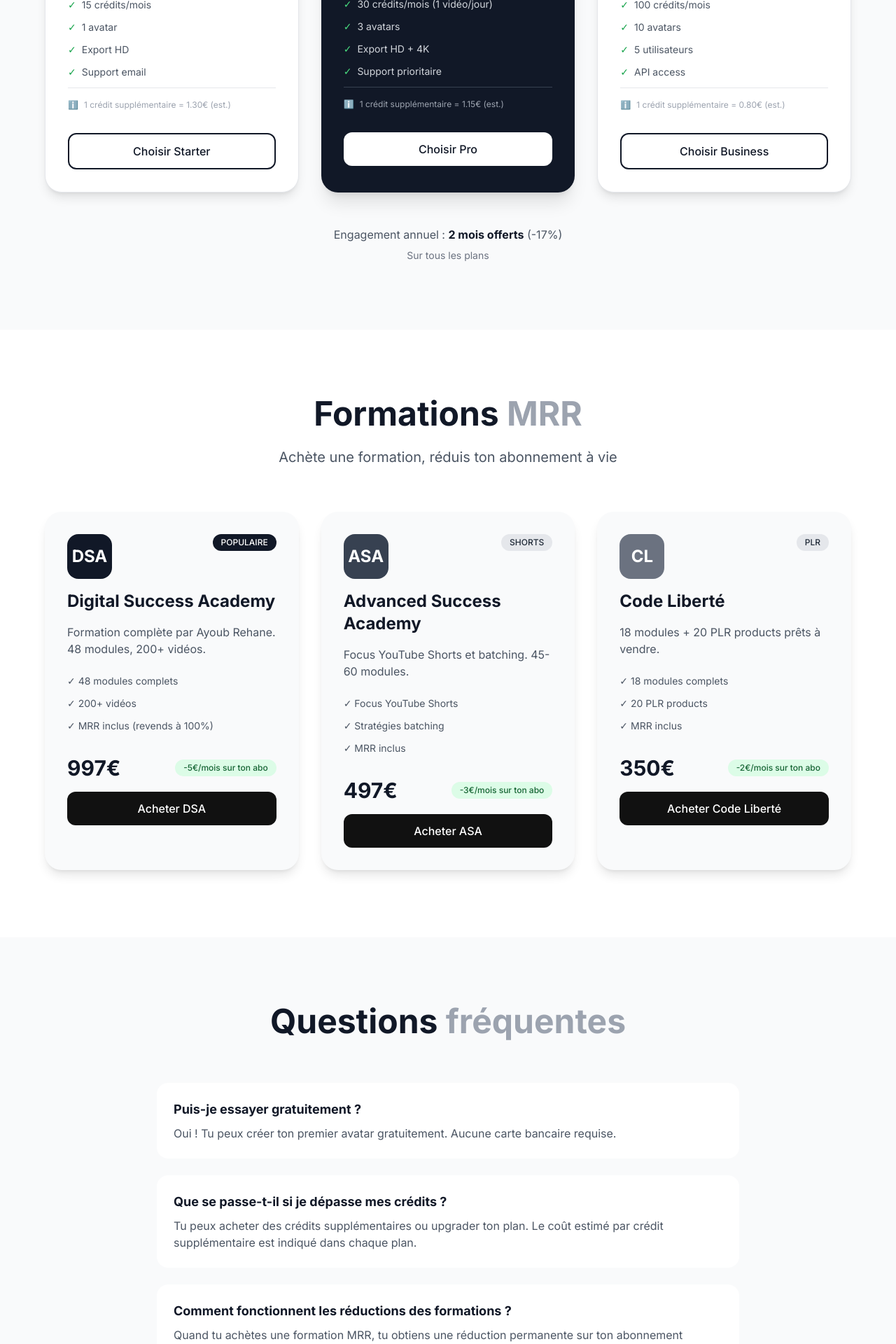
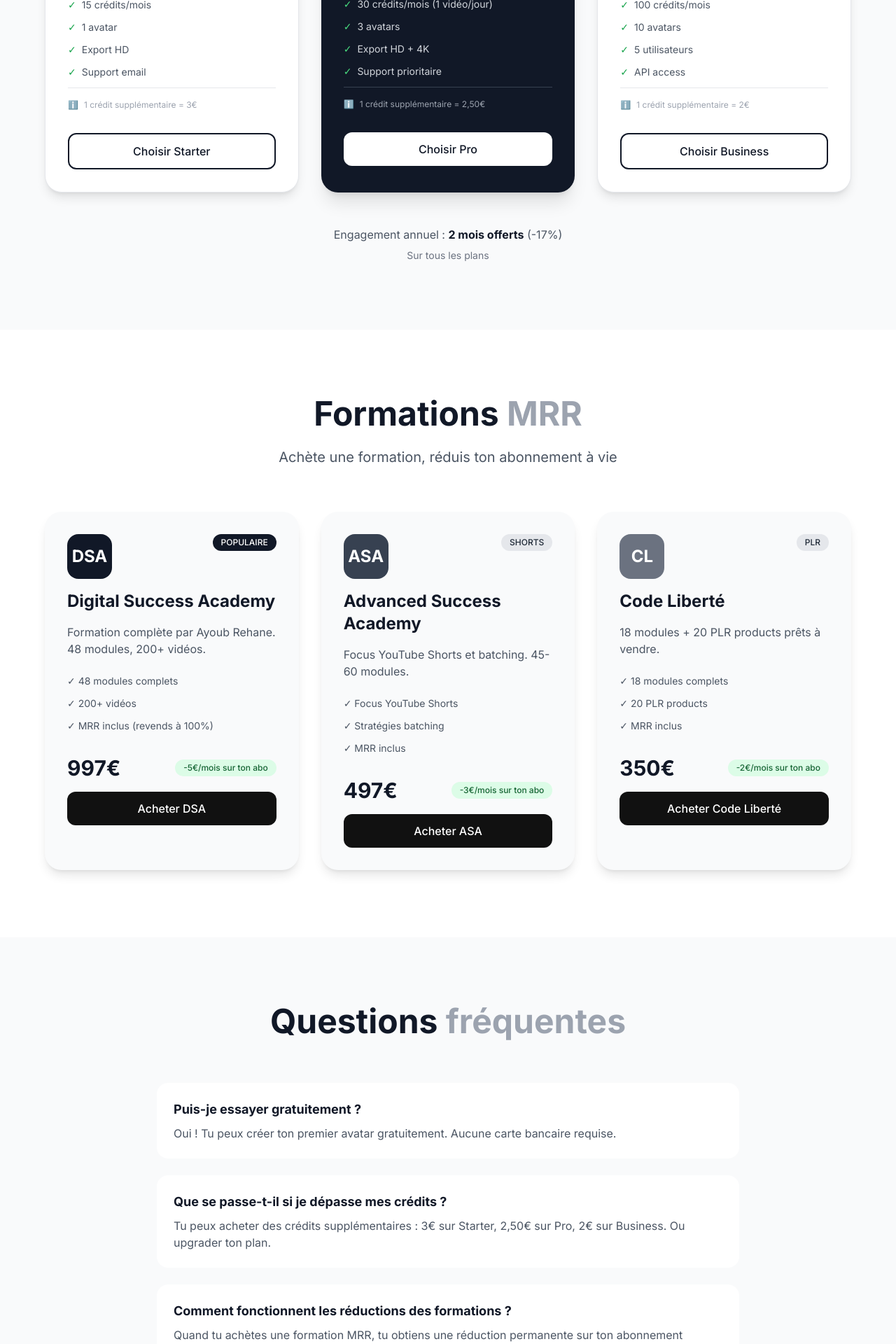
Before and after one commit to albbocco/bocco-ai, a Next.js app: page / in a window 1280 px wide. Shown: the part 2480-4400 px from the top of the page at 70% size. Built offline with nearby package versions, Linux system fonts and the light colour scheme.

Commit message:
Prix credits supplementaires: 3€ Starter, 2.50€ Pro, 2€ Business

```diff
--- a/src/app/page.tsx
+++ b/src/app/page.tsx
@@ -209,7 +209,7 @@ export default function Home() {
                 <li className="flex items-center gap-2"><span className="text-green-600">✓</span> 1 avatar</li>
                 <li className="flex items-center gap-2"><span className="text-green-600">✓</span> Export HD</li>
                 <li className="flex items-center gap-2"><span className="text-green-600">✓</span> Support email</li>
-                <li className="flex items-center gap-2 text-gray-400 text-xs mt-4 pt-4 border-t"><span>ℹ️</span> 1 crédit supplémentaire = {((starterPrice - discount) / 15 * 0.5).toFixed(2)}€ (est.)</li>
+                <li className="flex items-center gap-2 text-gray-400 text-xs mt-4 pt-4 border-t"><span>ℹ️</span> 1 crédit supplémentaire = 3€</li>
               </ul>
               <button onClick={openModal} className="w-full py-3 rounded-xl font-medium border-2 border-gray-900 text-gray-900 hover:bg-gray-900 hover:text-white transition">Choisir Starter</button>
             </div>
@@ -233,7 +233,7 @@ export default function Home() {
                 <li className="flex items-center gap-2"><span className="text-green-400">✓</span> 3 avatars</li>
                 <li className="flex items-center gap-2"><span className="text-green-400">✓</span> Export HD + 4K</li>
                 <li className="flex items-center gap-2"><span className="text-green-400">✓</span> Support prioritaire</li>
-                <li className="flex items-center gap-2 text-gray-400 text-xs mt-4 pt-4 border-t border-gray-700"><span>ℹ️</span> 1 crédit supplémentaire = {((proPrice - discount) / 30 * 0.5).toFixed(2)}€ (est.)</li>
+                <li className="flex items-center gap-2 text-gray-400 text-xs mt-4 pt-4 border-t border-gray-700"><span>ℹ️</span> 1 crédit supplémentaire = 2,50€</li>
               </ul>
               <button onClick={openModal} className="w-full bg-white text-gray-900 py-3 rounded-xl font-medium hover:bg-gray-100 transition">Choisir Pro</button>
             </div>
@@ -254,7 +254,7 @@ export default function Home() {
                 <li className="flex items-center gap-2"><span className="text-green-600">✓</span> 10 avatars</li>
                 <li className="flex items-center gap-2"><span className="text-green-600">✓</span> 5 utilisateurs</li>
                 <li className="flex items-center gap-2"><span className="text-green-600">✓</span> API access</li>
-                <li className="flex items-center gap-2 text-gray-400 text-xs mt-4 pt-4 border-t"><span>ℹ️</span> 1 crédit supplémentaire = {((businessPrice - discount) / 100 * 0.5).toFixed(2)}€ (est.)</li>
+                <li className="flex items-center gap-2 text-gray-400 text-xs mt-4 pt-4 border-t"><span>ℹ️</span> 1 crédit supplémentaire = 2€</li>
               </ul>
               <button onClick={openModal} className="w-full py-3 rounded-xl font-medium border-2 border-gray-900 text-gray-900 hover:bg-gray-900 hover:text-white transition">Choisir Business</button>
             </div>
@@ -353,7 +353,7 @@ export default function Home() {
             </div>
             <div className="bg-white rounded-2xl p-6">
               <h3 className="font-bold text-lg mb-2">Que se passe-t-il si je dépasse mes crédits ?</h3>
-              <p className="text-gray-600">Tu peux acheter des crédits supplémentaires ou upgrader ton plan. Le coût estimé par crédit supplémentaire est indiqué dans chaque plan.</p>
+              <p className="text-gray-600">Tu peux acheter des crédits supplémentaires : 3€ sur Starter, 2,50€ sur Pro, 2€ sur Business. Ou upgrader ton plan.</p>
             </div>
             <div className="bg-white rounded-2xl p-6">
               <h3 className="font-bold text-lg mb-2">Comment fonctionnent les réductions des formations ?</h3>
```
